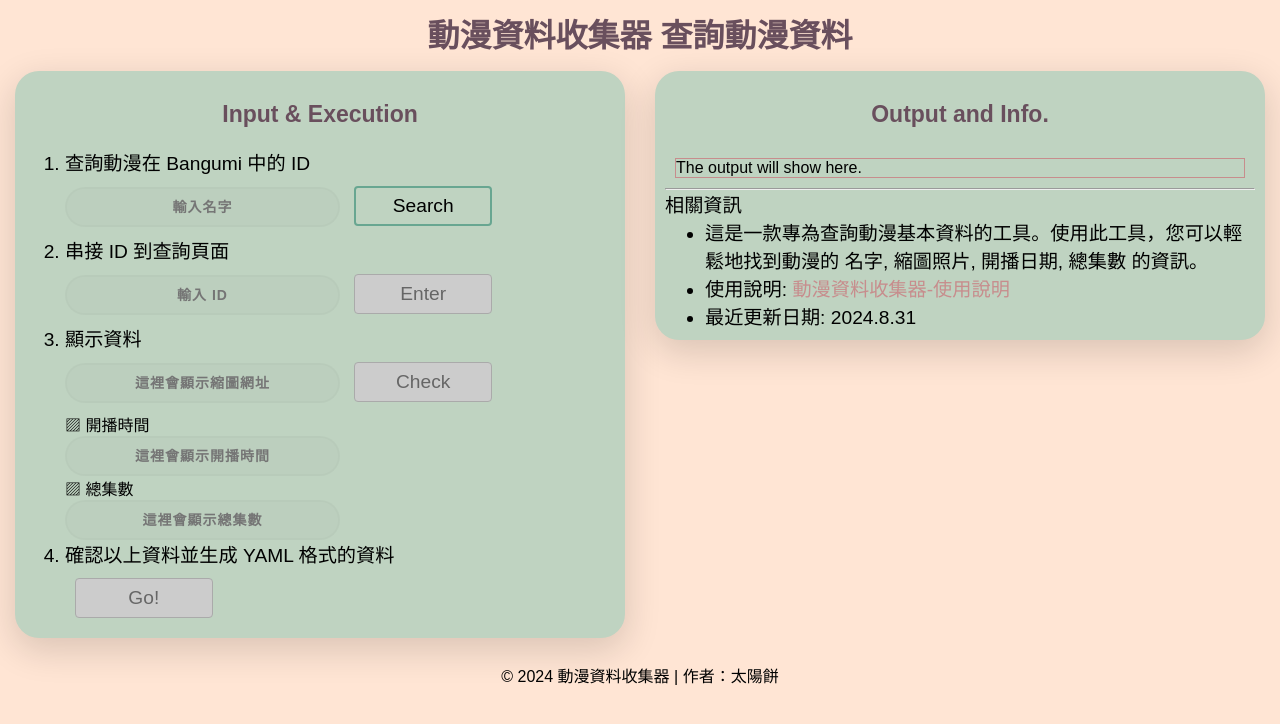
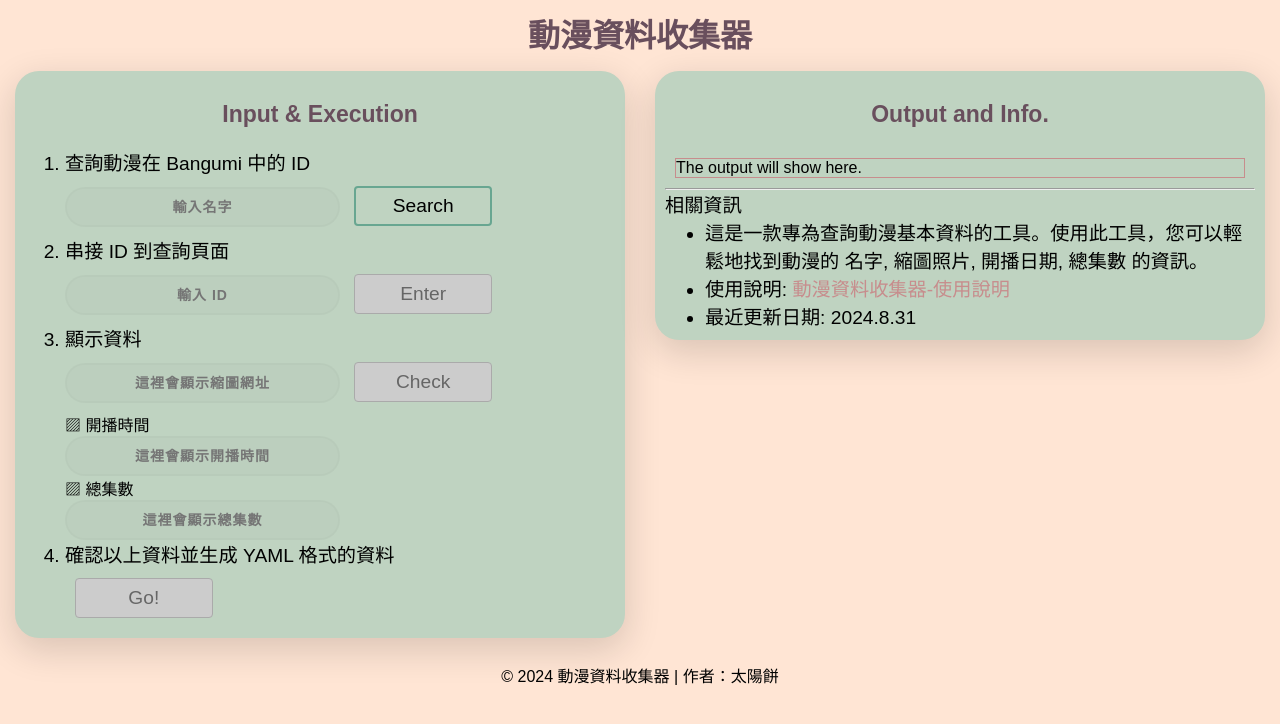
Before and after one commit to Benjamin-Yan/get-anime-info, a plain HTML site: page index.html in a window 1280 px wide. Drawn offline with Linux system fonts and the light colour scheme.

Commit message:
修正title

```diff
--- a/index.html
+++ b/index.html
@@ -9,7 +9,7 @@
 </head>
 
 <body>
-    <h1>動漫資料收集器 查詢動漫資料</h1>
+    <h1>動漫資料收集器</h1>
 
     <div class="row">
         <div class="column">
```
